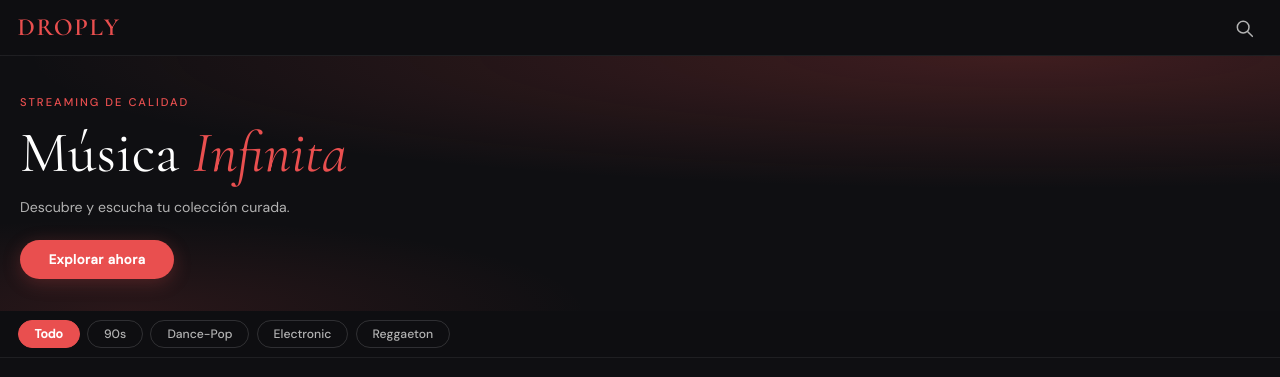
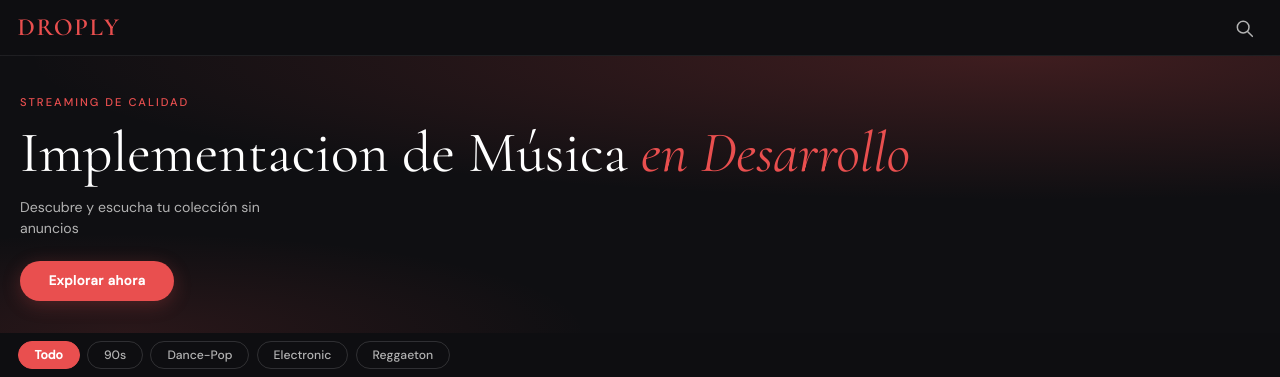
Before and after one commit to Unai296/DROPLY-Music, a plain HTML site: page index.html in a window 1280 px wide. Shown: the top 377 px of the page. Drawn offline with nearby package versions, Linux system fonts and the light colour scheme.

Commit message:
Update hero title and subtitle in index.html

```diff
--- a/index.html
+++ b/index.html
@@ -32,8 +32,8 @@
         <div class="hero-compact-bg"></div>
         <div class="hero-compact-content">
           <p class="hero-eyebrow">Streaming de calidad</p>
-          <h1 class="hero-title">Música <em>Infinita</em></h1>
-          <p class="hero-sub">Descubre y escucha tu colección curada.</p>
+          <h1 class="hero-title">Implementacion de Música <em>en Desarrollo</em></h1>
+          <p class="hero-sub">Descubre y escucha tu colección sin anuncios</p>
           <button class="btn-hero" id="heroExplore">Explorar ahora</button>
         </div>
       </section>
```
